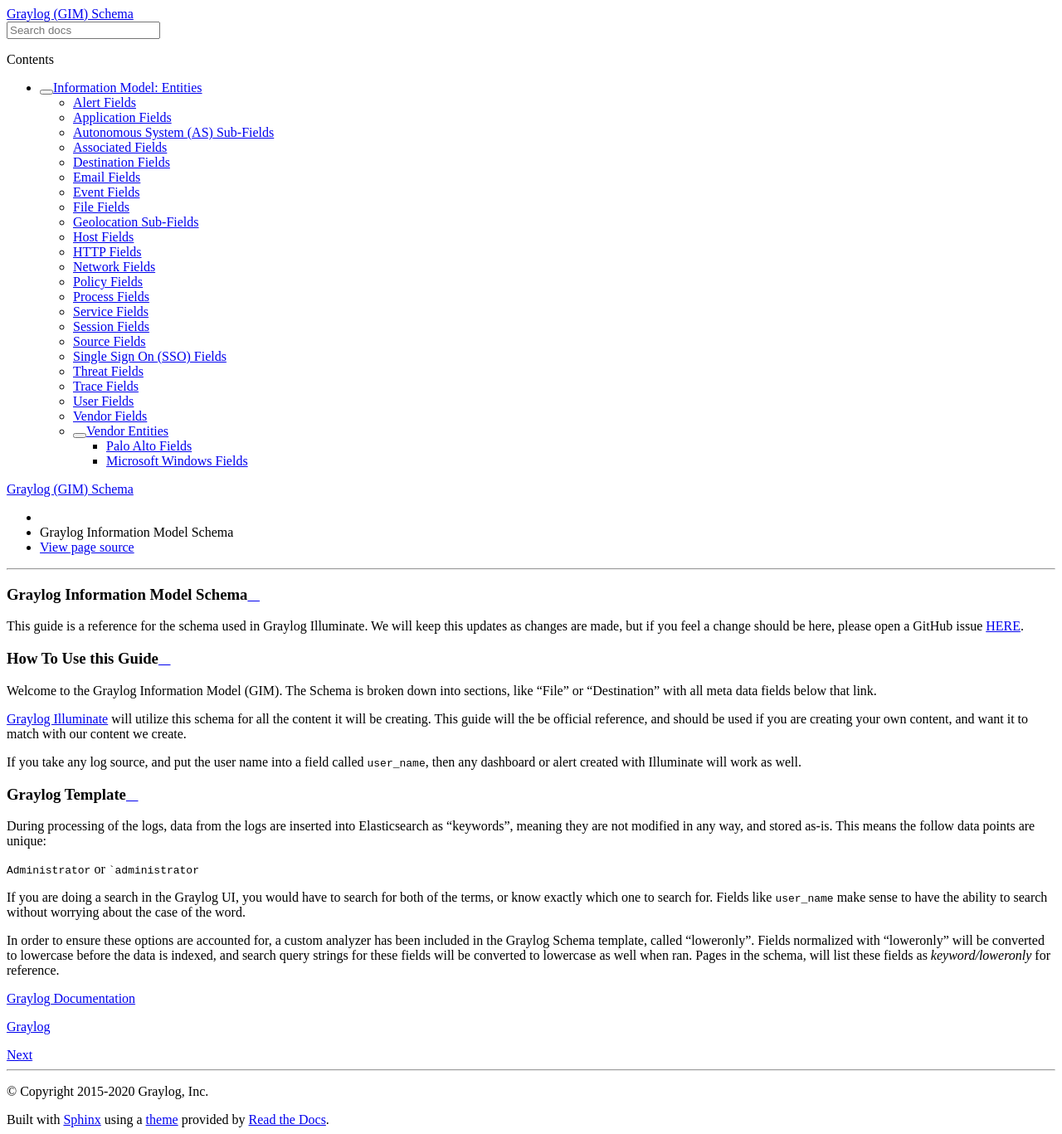
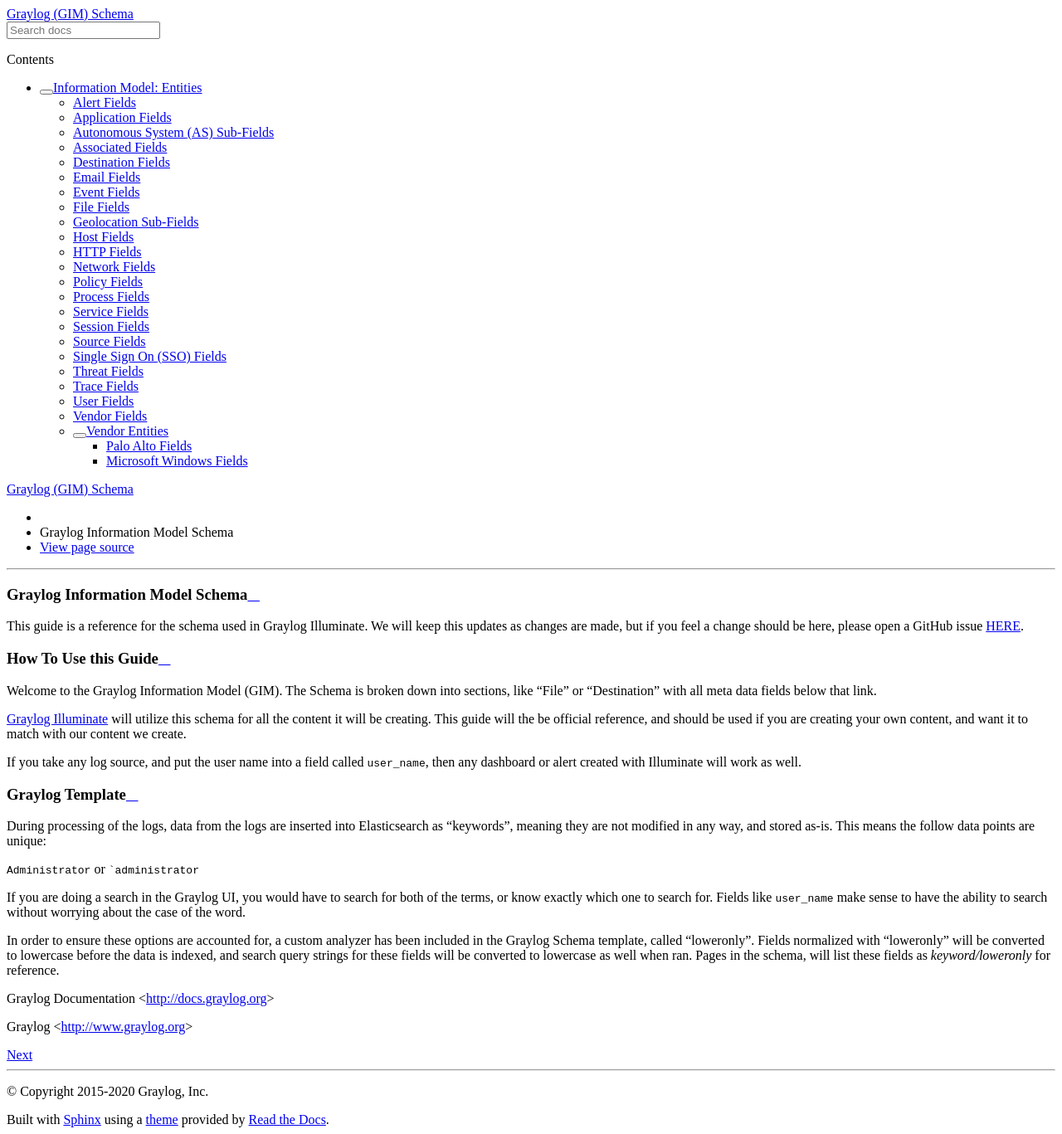
Before and after one commit to Graylog2/graylog-schema, a Sphinx documentation site: the page built from source/index.rst, in a window 1280 px wide. Shown: the whole page at 83% size. Built offline with Sphinx 7.4.7 and the Read the Docs theme 2.0.0, drawn with Linux system fonts in a browser that asks for light colours.

Commit message:
Index.rst Changes

```diff
--- a/source/index.rst
+++ b/source/index.rst
@@ -34,11 +34,11 @@
    :maxdepth: 2
    :caption: Graylog Documentation
 
-`Graylog Documentation <http://docs.graylog.org>`_
+Graylog Documentation <http://docs.graylog.org>
 
 .. toctree::
    :maxdepth: 2
    :caption: Graylog Homepage
    :hidden:
 
-`Graylog <http://www.graylog.org>`_
+Graylog <http://www.graylog.org>
```
